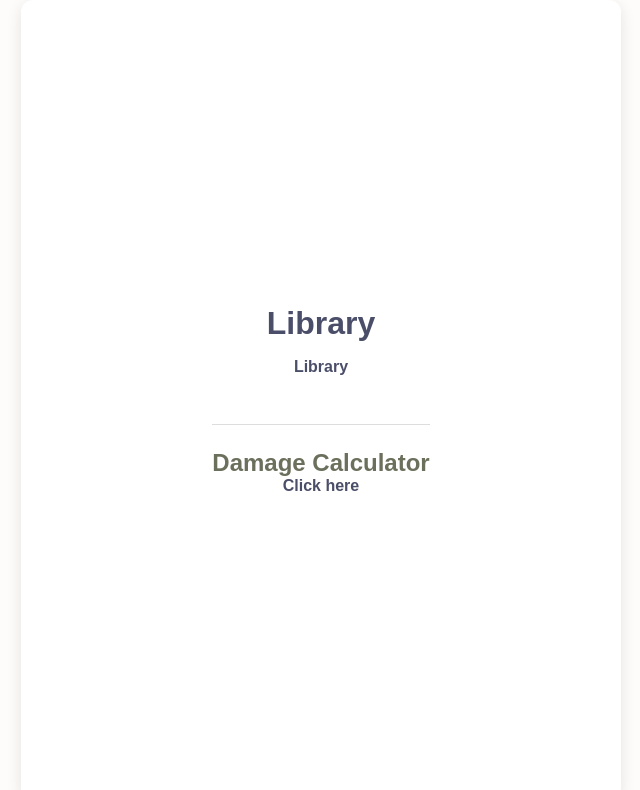
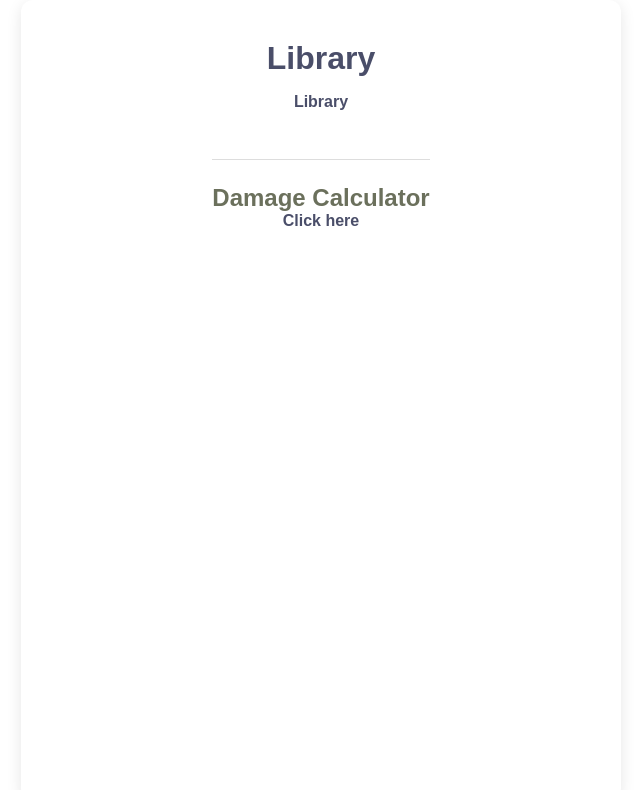
Before and after one commit to regularincubus/regularincubus.github.io, a plain HTML site: page index.html in a window 1280 px wide. Shown: the top 790 px of the page, without its empty margins (319-959 px from the left). Drawn offline with Linux system fonts and the light colour scheme.

Commit message:
Update main.css

```diff
--- a/main.css
+++ b/main.css
@@ -11,10 +11,19 @@
   .center-content {
     display: flex;
     flex-direction: column;
-    justify-content: center;  /* vertical */
-    align-items: center;      /* horizontal */
-    height: 100vh;
+    align-items: center;
     text-align: center;
+    min-height: 100vh; /* instead of fixed height */
+    justify-content: flex-start; /* keep content at the top */
+    padding: 40px 50px;
+    background-color: #ffffff;
+    border-radius: 12px;
+    box-shadow: 0 4px 15px rgba(0, 0, 0, 0.1);
+    max-width: 600px;
+    margin: auto;
+    animation: fadeIn 0.6s ease-out;
+  }
+
   }
   /* --- Zusatzstyling für dein Bibliotheks-Design --- */
 
```
